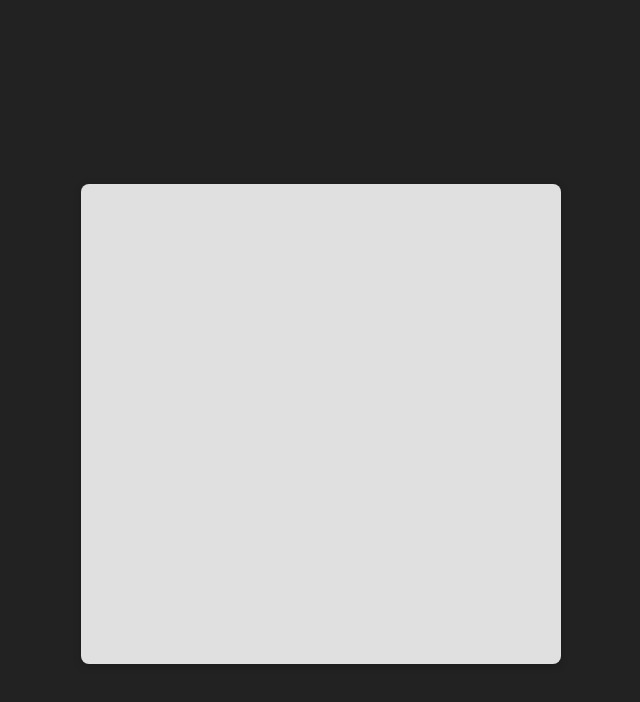
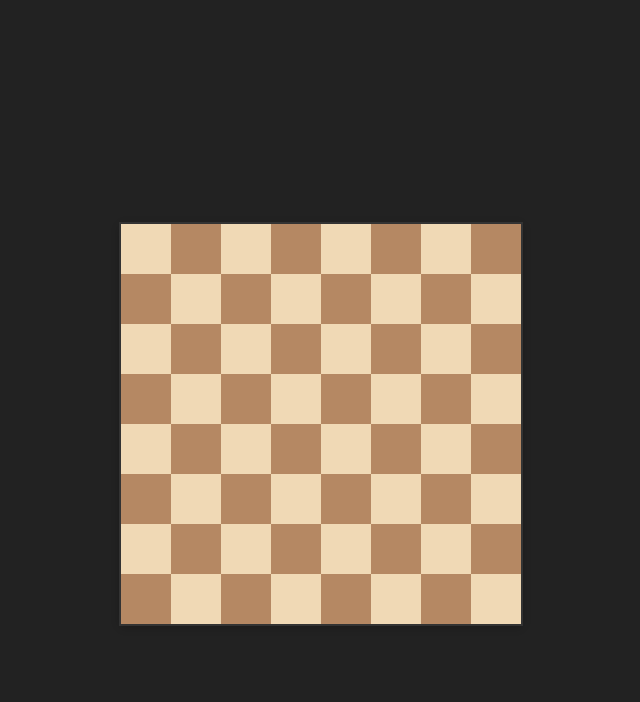
Before and after one commit to MYS158/chess_project, a website built with Vite: page index.html in a window 1280 px wide. Shown: the part 90-792 px from the top of the page, without its empty margins (319-959 px from the left). Built offline with nearby package versions, Linux system fonts and the light colour scheme.

Commit message:
Fix game container

```diff
--- a/index.html
+++ b/index.html
@@ -10,8 +10,7 @@
     <script type="module" src="/src/index.ts"></script>
     <h1 class="title">Chess Game</h1>
     <div id="app">
-        <canvas id="game" width="480" height="480"></canvas>
+        <div id="game" width="480" height="480"></div>
     </div>
-    <script type="module" src="/src/index.ts"></script>
 </body>
 </html>
```
